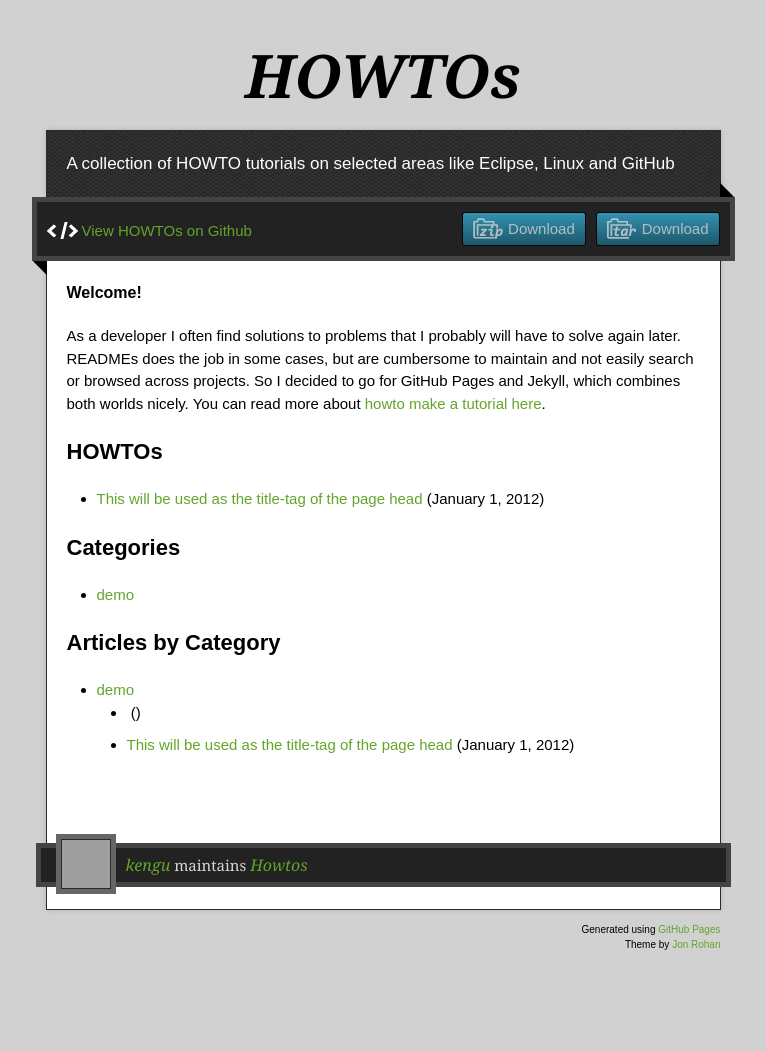
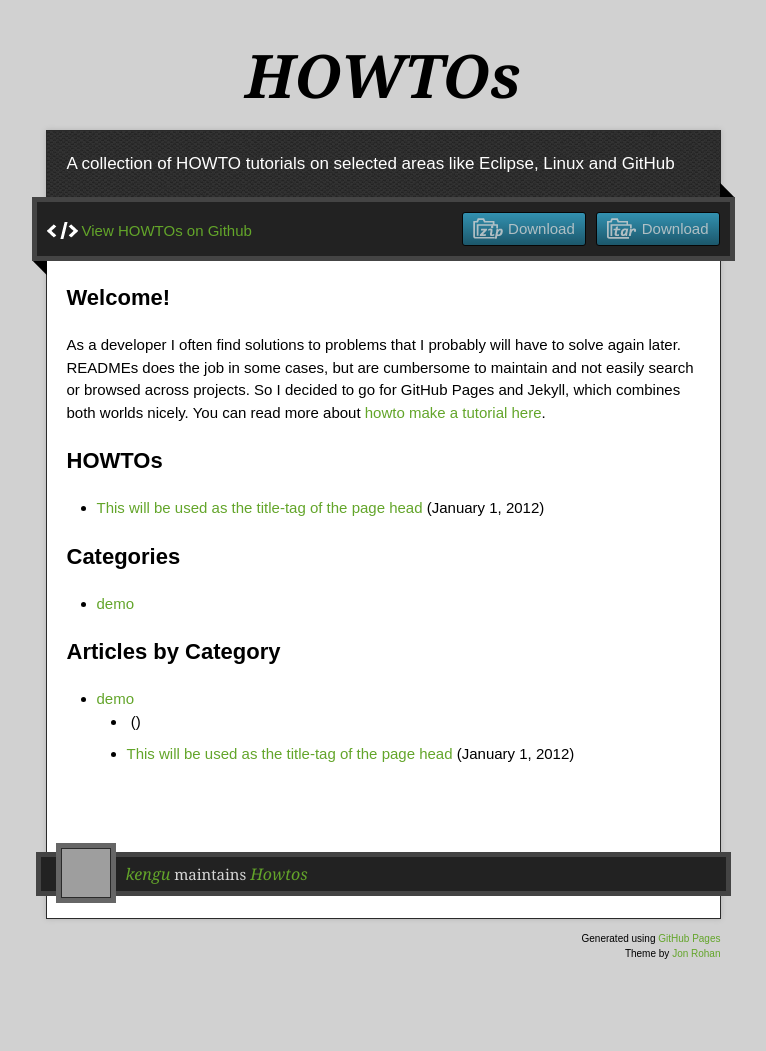
Before and after one commit to kengu/howtos, a Jekyll site: the page built from index.md, in a window 1280 px wide. Shown: the whole page, without its empty margins (257-1023 px from the left). Built offline with Jekyll 4.4.1, drawn with Linux system fonts in a browser that asks for light colours; nearby versions of some CDN libraries; grey boxes are pictures that could not be loaded.

```diff
--- a/index.md
+++ b/index.md
@@ -13,7 +13,8 @@ toc_title: HOWTOs
 
 ---
 
-### Welcome!
+Welcome!
+========
 
 
 As a developer I often find solutions to problems that I probably will have to solve again
```
